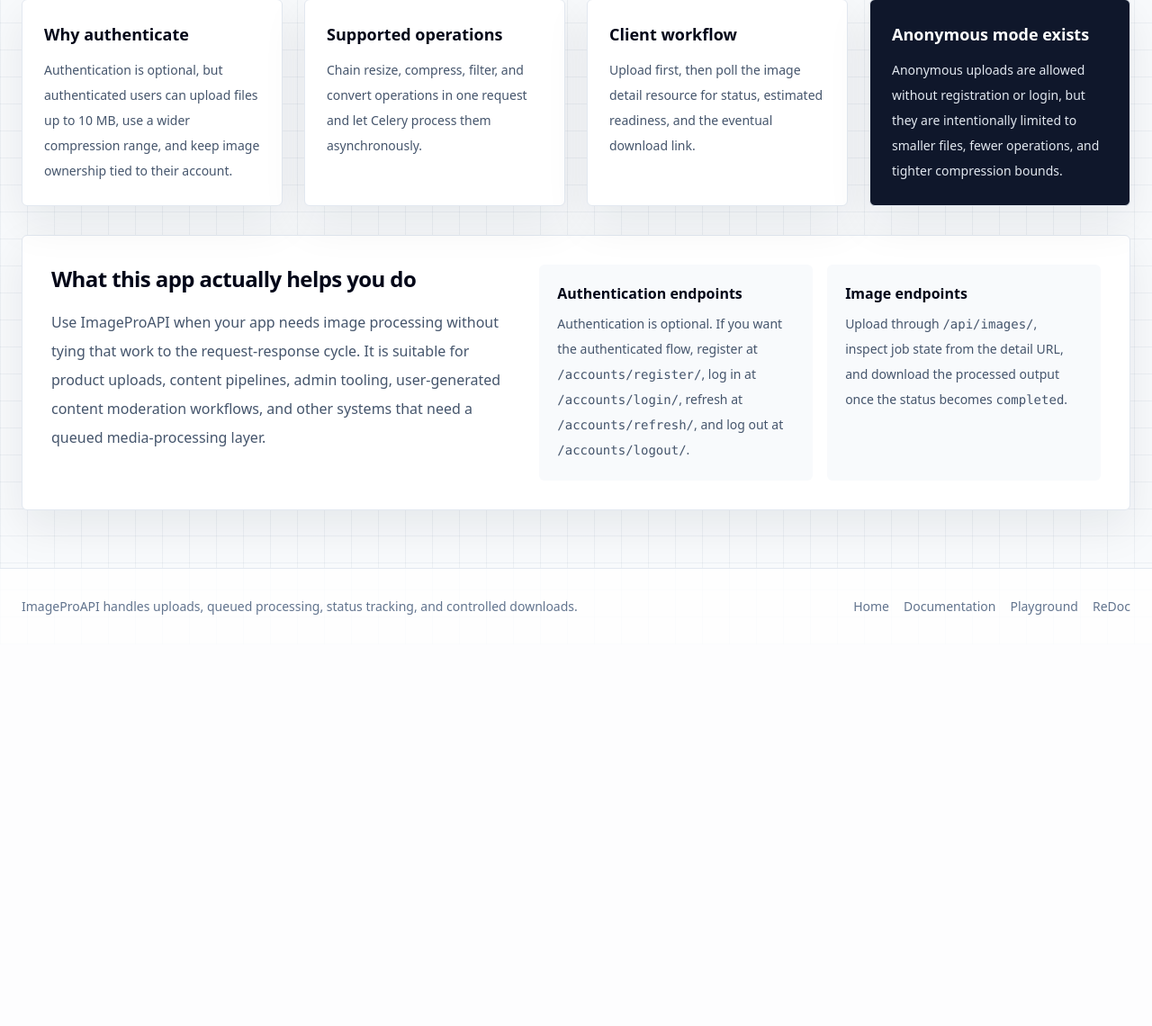
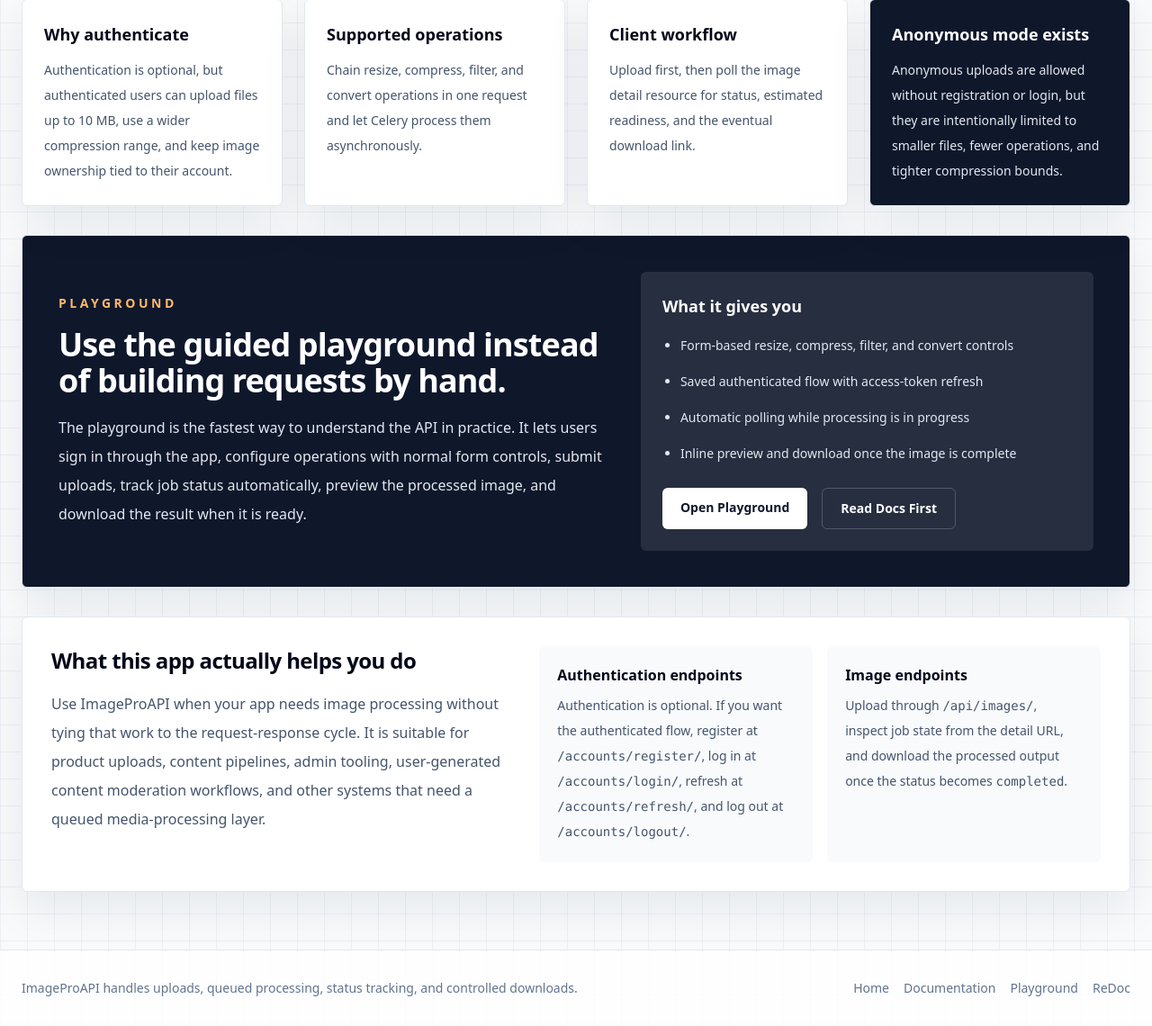
Before and after one commit to JhayceeCodes/ImageProAPI, a Django app: page / in a window 1280 px wide. Shown: the part 1055-2195 px from the top of the page at 90% size. Before the commit the page ends 1738 px from the top, so only its background shows below. Run offline with Django 5.2, Linux system fonts and the light colour scheme; parts of the project's set-up code (start-up, migrations or seed data) failed here and were passed over; some libraries are stand-ins or nearby versions.

Commit message:
feat(ui): highlight playground experience on homepage

```diff
--- a/core/templates/index.html
+++ b/core/templates/index.html
@@ -81,6 +81,42 @@
     </div>
 </section>
 
+<section class="mx-auto max-w-7xl px-6 pb-8">
+    <div class="rounded-md border border-line bg-slate-900 p-8 text-white shadow-soft lg:p-10">
+        <div class="grid gap-8 lg:grid-cols-[1.1fr_0.9fr] lg:items-center">
+            <div>
+                <p class="text-sm font-semibold uppercase tracking-[0.25em] text-orange-300">Playground</p>
+                <h2 class="mt-4 text-3xl font-black tracking-tight md:text-4xl">
+                    Use the guided playground instead of building requests by hand.
+                </h2>
+                <p class="mt-4 max-w-2xl text-base leading-8 text-slate-200">
+                    The playground is the fastest way to understand the API in practice. It lets users
+                    sign in through the app, configure operations with normal form controls, submit
+                    uploads, track job status automatically, preview the processed image, and download
+                    the result when it is ready.
+                </p>
+            </div>
+            <div class="rounded-md bg-white/10 p-6">
+                <h3 class="text-lg font-bold text-white">What it gives you</h3>
+                <ul class="mt-4 list-disc space-y-3 pl-5 text-sm leading-7 text-slate-200">
+                    <li>Form-based resize, compress, filter, and convert controls</li>
+                    <li>Saved authenticated flow with access-token refresh</li>
+                    <li>Automatic polling while processing is in progress</li>
+                    <li>Inline preview and download once the image is complete</li>
+                </ul>
+                <div class="mt-6 flex flex-wrap gap-4">
+                    <a href="{% url 'playground' %}" class="rounded-md bg-white px-5 py-3 text-sm font-semibold text-slate-900 transition hover:bg-slate-100">
+                        Open Playground
+                    </a>
+                    <a href="{% url 'api-docs' %}" class="rounded-md border border-white/20 px-5 py-3 text-sm font-semibold text-white transition hover:bg-white/10">
+                        Read Docs First
+                    </a>
+                </div>
+            </div>
+        </div>
+    </div>
+</section>
+
 <section class="mx-auto max-w-7xl px-6 pb-16">
     <div class="rounded-md border border-line bg-white p-8 shadow-soft">
         <div class="grid gap-8 lg:grid-cols-[0.9fr_1.1fr] lg:items-start">
```
